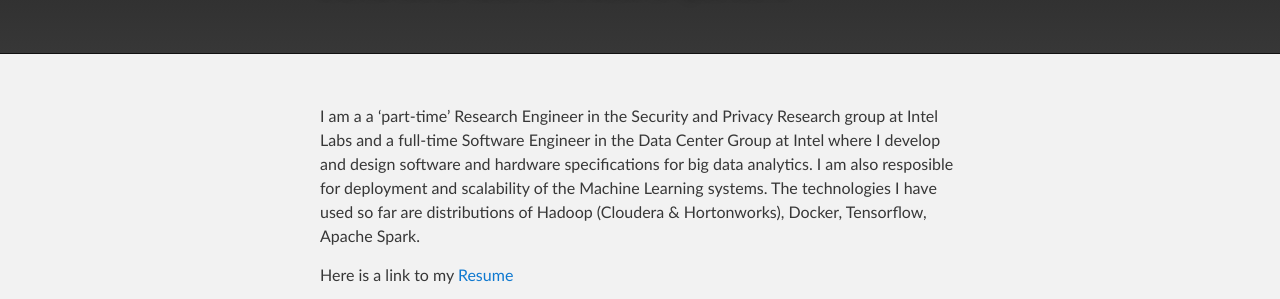
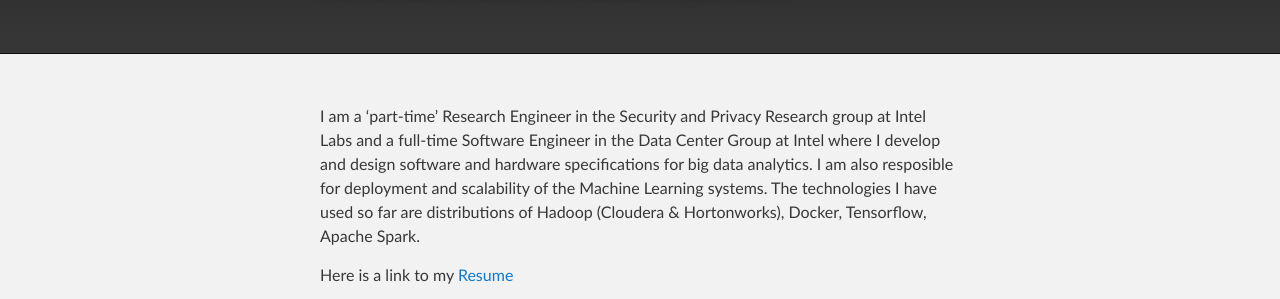
Before and after one commit to paperblack/paperblack.github.io, a Jekyll site: the page built from index.md, in a window 1280 px wide. Shown: the part 156-455 px from the top of the page. Built offline with Jekyll 4.4.1, drawn with Linux system fonts in a browser that asks for light colours.

Commit message:
'oops' typo

```diff
--- a/index.md
+++ b/index.md
@@ -2,7 +2,7 @@
 layout: default
 ---
 
-I am a a 'part-time' Research Engineer in the Security and Privacy Research group at Intel Labs and a full-time Software Engineer in the Data Center Group at Intel where I develop and design software and hardware specifications for big data analytics. I am also resposible for deployment and scalability of the Machine Learning systems. The technologies I have used so far are distributions of Hadoop (Cloudera & Hortonworks), Docker, Tensorflow, Apache Spark.
+I am a 'part-time' Research Engineer in the Security and Privacy Research group at Intel Labs and a full-time Software Engineer in the Data Center Group at Intel where I develop and design software and hardware specifications for big data analytics. I am also resposible for deployment and scalability of the Machine Learning systems. The technologies I have used so far are distributions of Hadoop (Cloudera & Hortonworks), Docker, Tensorflow, Apache Spark.
 
 Here is a link to my <a href="Resume_Nov19.pdf">Resume</a>
 
```
